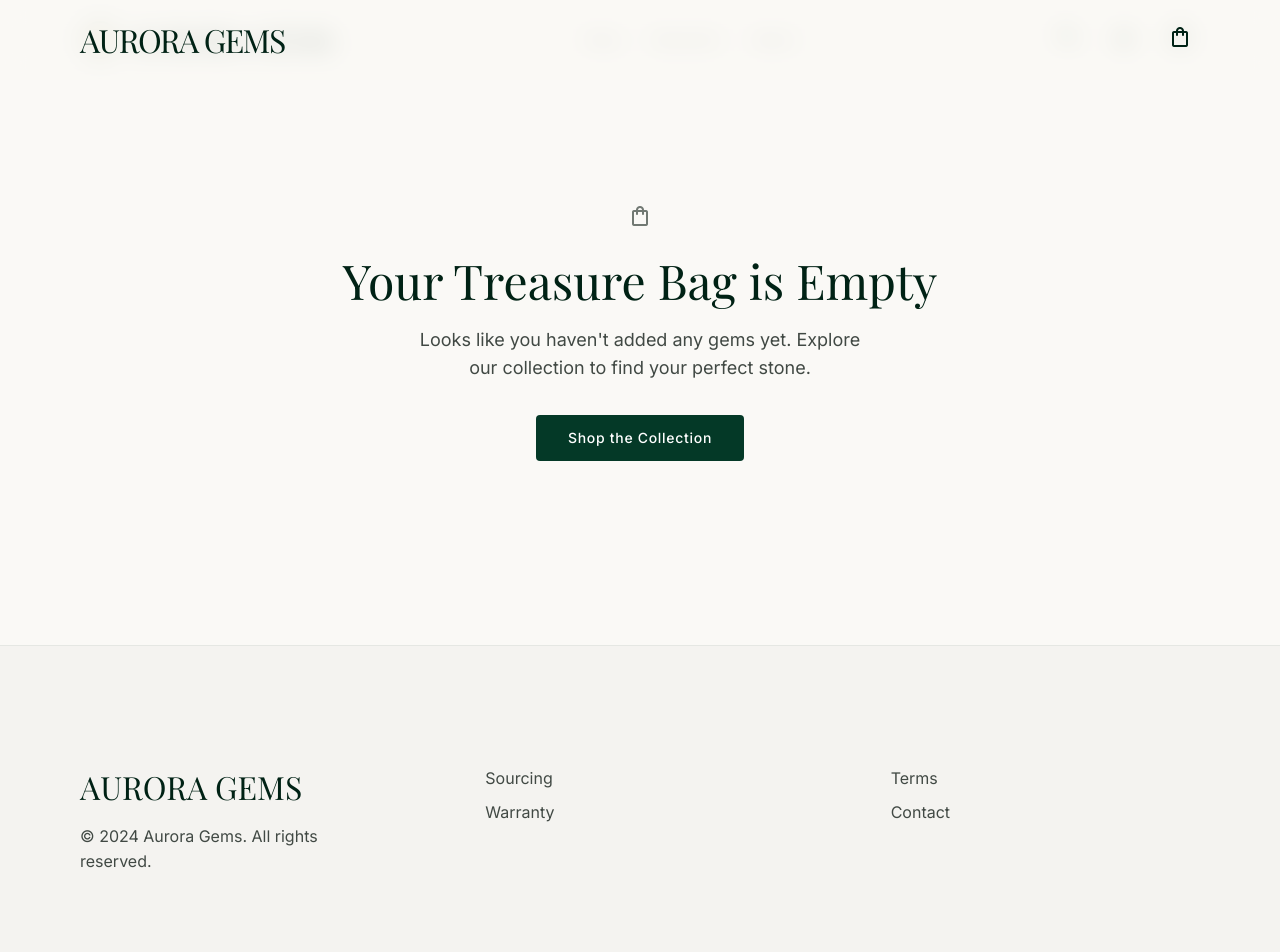
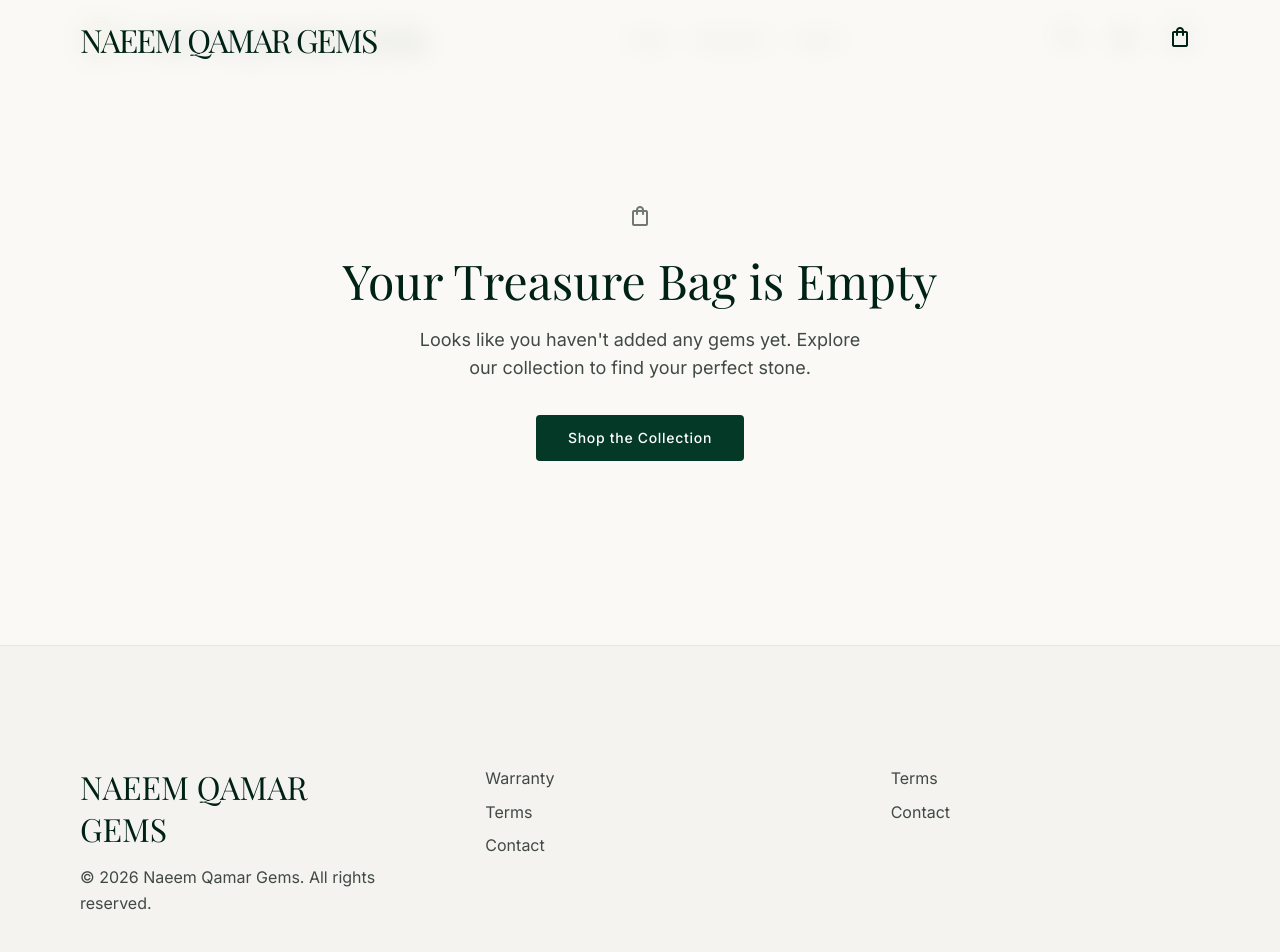
Before and after one commit to KamranMaqbool/naeem-qamar-gems-store, a React (Vite) app in the folder frontend/: page /cart in a window 1280 px wide. Shown: the top 952 px of the page. Built offline with nearby package versions, Linux system fonts and the light colour scheme; a web font is replaced by a local one.

Commit message:
Change branding to Naeem Qamar GEMS, dynamic copyright year 2026

```diff
--- a/frontend/src/components/layout/Footer.jsx
+++ b/frontend/src/components/layout/Footer.jsx
@@ -56,7 +56,7 @@ export default function Footer() {
 
       <div className="max-w-[1440px] mx-auto px-5 md:px-20 mt-16 pt-8 border-t border-outline-variant/30 flex flex-col md:flex-row justify-between items-center gap-4">
         <p className="font-body text-body-md text-on-surface-variant text-sm">
-          {brandConfig.copyright}
+          {brandConfig.getCopyright()}
         </p>
         <div className="flex gap-6">
           {brandConfig.socialLinks.map((social) => (
--- a/frontend/src/config/brand.js
+++ b/frontend/src/config/brand.js
@@ -1,13 +1,13 @@
 export const brandConfig = {
-  name: 'AURORA GEMS',
+  name: 'NAEEM QAMAR GEMS',
   logo: {
     src: '/logo.svg',
-    alt: 'Aurora Gems Logo',
+    alt: 'Naeem Qamar Gems Logo',
     width: 40,
     height: 40,
   },
-  tagline: 'Discover Earth\'s Rarest Treasures',
-  copyright: '© 2024 Aurora Gems. All rights reserved.',
+  tagline: "Discover Earth's Rarest Treasures",
+  getCopyright: () => `© ${new Date().getFullYear()} Naeem Qamar Gems. All rights reserved.`,
   socialLinks: [
     { name: 'Instagram', icon: 'photo_camera', href: '#' },
     { name: 'Share', icon: 'share', href: '#' },
--- a/frontend/src/pages/Cart.jsx
+++ b/frontend/src/pages/Cart.jsx
@@ -2,6 +2,7 @@ import { useContext } from 'react';
 import { Link } from 'react-router-dom';
 import { CartContext } from '../context/CartContext';
 import { formatPrice } from '../utils/helpers';
+import { brandConfig, footerLinks } from '../config/brand';
 
 export default function CartPage() {
   const { items, subtotal, removeItem, updateQuantity, clearCart } = useContext(CartContext);
@@ -18,8 +19,8 @@ export default function CartPage() {
       <div className="min-h-screen bg-background flex flex-col">
         <header className="fixed top-0 w-full z-50 bg-background/80 backdrop-blur-md">
           <div className="max-w-[1440px] mx-auto px-5 md:px-20 flex justify-between items-center h-20">
-            <Link to="/" className="flex items-center gap-2" aria-label="Aurora Gems - Home">
-              <span className="font-headline text-headline-md text-primary tracking-tighter">AURORA GEMS</span>
+            <Link to="/" className="flex items-center gap-2" aria-label={`${brandConfig.name} - Home`}>
+              <span className="font-headline text-headline-md text-primary tracking-tighter">{brandConfig.name}</span>
             </Link>
             <div className="flex items-center gap-4 text-primary">
               <Link to="/cart" aria-label="Cart" className="cursor-pointer transition-all active:scale-95 hover:opacity-70 p-2">
@@ -50,12 +51,19 @@ export default function CartPage() {
         <footer className="bg-surface-container-low border-t border-outline-variant/30 w-full py-section-gap mt-auto">
           <div className="max-w-[1440px] mx-auto px-5 md:px-20 grid grid-cols-1 md:grid-cols-3 gap-6 md:gap-24">
             <div className="flex flex-col space-y-4">
-              <span className="font-headline text-headline-md text-primary">AURORA GEMS</span>
-              <p className="font-body text-body-md text-on-surface-variant">© 2024 Aurora Gems. All rights reserved.</p>
+              <span className="font-headline text-headline-md text-primary">{brandConfig.name}</span>
+              <p className="font-body text-body-md text-on-surface-variant">{brandConfig.getCopyright()}</p>
             </div>
             <div className="flex flex-col space-y-2 font-body text-body-md">
-              <Link className="text-on-surface-variant hover:text-secondary transition-colors duration-200 w-fit" to="/sourcing">Sourcing</Link>
-              <Link className="text-on-surface-variant hover:text-secondary transition-colors duration-200 w-fit" to="/warranty">Warranty</Link>
+              {footerLinks.support.map((link) => (
+                <Link
+                  key={link.href}
+                  to={link.href}
+                  className="text-on-surface-variant hover:text-secondary transition-colors duration-200 w-fit"
+                >
+                  {link.label}
+                </Link>
+              ))}
             </div>
             <div className="flex flex-col space-y-2 font-body text-body-md">
               <Link className="text-on-surface-variant hover:text-secondary transition-colors duration-200 w-fit" to="/terms">Terms</Link>
@@ -71,8 +79,8 @@ export default function CartPage() {
     <div className="min-h-screen bg-background flex flex-col">
       <header className="fixed top-0 w-full z-50 bg-background/80 backdrop-blur-md">
         <div className="max-w-[1440px] mx-auto px-5 md:px-20 flex justify-between items-center h-20">
-          <Link to="/" className="flex items-center gap-2" aria-label="Aurora Gems - Home">
-            <span className="font-headline text-headline-md text-primary tracking-tighter">AURORA GEMS</span>
+          <Link to="/" className="flex items-center gap-2" aria-label={`${brandConfig.name} - Home`}>
+            <span className="font-headline text-headline-md text-primary tracking-tighter">{brandConfig.name}</span>
           </Link>
           <div className="flex items-center gap-4 text-primary">
             <Link to="/cart" aria-label="Cart" className="cursor-pointer transition-all active:scale-95 hover:opacity-70 p-2">
@@ -154,12 +162,19 @@ export default function CartPage() {
       <footer className="bg-surface-container-low border-t border-outline-variant/30 w-full py-section-gap mt-auto">
         <div className="max-w-[1440px] mx-auto px-5 md:px-20 grid grid-cols-1 md:grid-cols-3 gap-6 md:gap-24">
           <div className="flex flex-col space-y-4">
-            <span className="font-headline text-headline-md text-primary">AURORA GEMS</span>
-            <p className="font-body text-body-md text-on-surface-variant">© 2024 Aurora Gems. All rights reserved.</p>
+            <span className="font-headline text-headline-md text-primary">{brandConfig.name}</span>
+            <p className="font-body text-body-md text-on-surface-variant">{brandConfig.getCopyright()}</p>
           </div>
           <div className="flex flex-col space-y-2 font-body text-body-md">
-            <Link className="text-on-surface-variant hover:text-secondary transition-colors duration-200 w-fit" to="/sourcing">Sourcing</Link>
-            <Link className="text-on-surface-variant hover:text-secondary transition-colors duration-200 w-fit" to="/warranty">Warranty</Link>
+            {footerLinks.support.map((link) => (
+              <Link
+                key={link.href}
+                to={link.href}
+                className="text-on-surface-variant hover:text-secondary transition-colors duration-200 w-fit"
+              >
+                {link.label}
+              </Link>
+            ))}
           </div>
           <div className="flex flex-col space-y-2 font-body text-body-md">
             <Link className="text-on-surface-variant hover:text-secondary transition-colors duration-200 w-fit" to="/terms">Terms</Link>
--- a/frontend/src/pages/ProductDetail.jsx
+++ b/frontend/src/pages/ProductDetail.jsx
@@ -2,6 +2,7 @@ import { useState } from 'react';
 import { useParams, Link } from 'react-router-dom';
 import { products } from '../data/products';
 import { useCart } from '../context/CartContext';
+import { brandConfig, footerLinks } from '../config/brand';
 
 export default function ProductDetail() {
   const { id } = useParams();
@@ -36,7 +37,7 @@ export default function ProductDetail() {
           </nav>
 
           <div className="flex-shrink-0 flex items-center justify-center cursor-pointer hover:opacity-70 transition-opacity duration-300">
-            <span className="font-headline text-headline-md text-primary tracking-tighter">AURORA GEMS</span>
+            <span className="font-headline text-headline-md text-primary tracking-tighter">{brandConfig.name}</span>
           </div>
 
           <div className="flex items-center space-x-2 cursor-pointer transition-all active:scale-95">
@@ -163,12 +164,19 @@ export default function ProductDetail() {
       <footer className="bg-surface-container-low border-t border-outline-variant/30 w-full py-section-gap mt-auto">
         <div className="max-w-[1440px] mx-auto px-5 md:px-20 grid grid-cols-1 md:grid-cols-3 gap-6 md:gap-24">
           <div className="flex flex-col space-y-4">
-            <span className="font-headline text-headline-md text-primary">AURORA GEMS</span>
-            <p className="font-body text-body-md text-on-surface-variant">© 2024 Aurora Gems. All rights reserved.</p>
+            <span className="font-headline text-headline-md text-primary">{brandConfig.name}</span>
+            <p className="font-body text-body-md text-on-surface-variant">{brandConfig.getCopyright()}</p>
           </div>
           <div className="flex flex-col space-y-2 font-body text-body-md">
-            <Link className="text-on-surface-variant hover:text-secondary transition-colors duration-200 w-fit" to="/sourcing">Sourcing</Link>
-            <Link className="text-on-surface-variant hover:text-secondary transition-colors duration-200 w-fit" to="/warranty">Warranty</Link>
+            {footerLinks.support.map((link) => (
+              <Link
+                key={link.href}
+                to={link.href}
+                className="text-on-surface-variant hover:text-secondary transition-colors duration-200 w-fit"
+              >
+                {link.label}
+              </Link>
+            ))}
           </div>
           <div className="flex flex-col space-y-2 font-body text-body-md">
             <Link className="text-on-surface-variant hover:text-secondary transition-colors duration-200 w-fit" to="/terms">Terms</Link>
```
